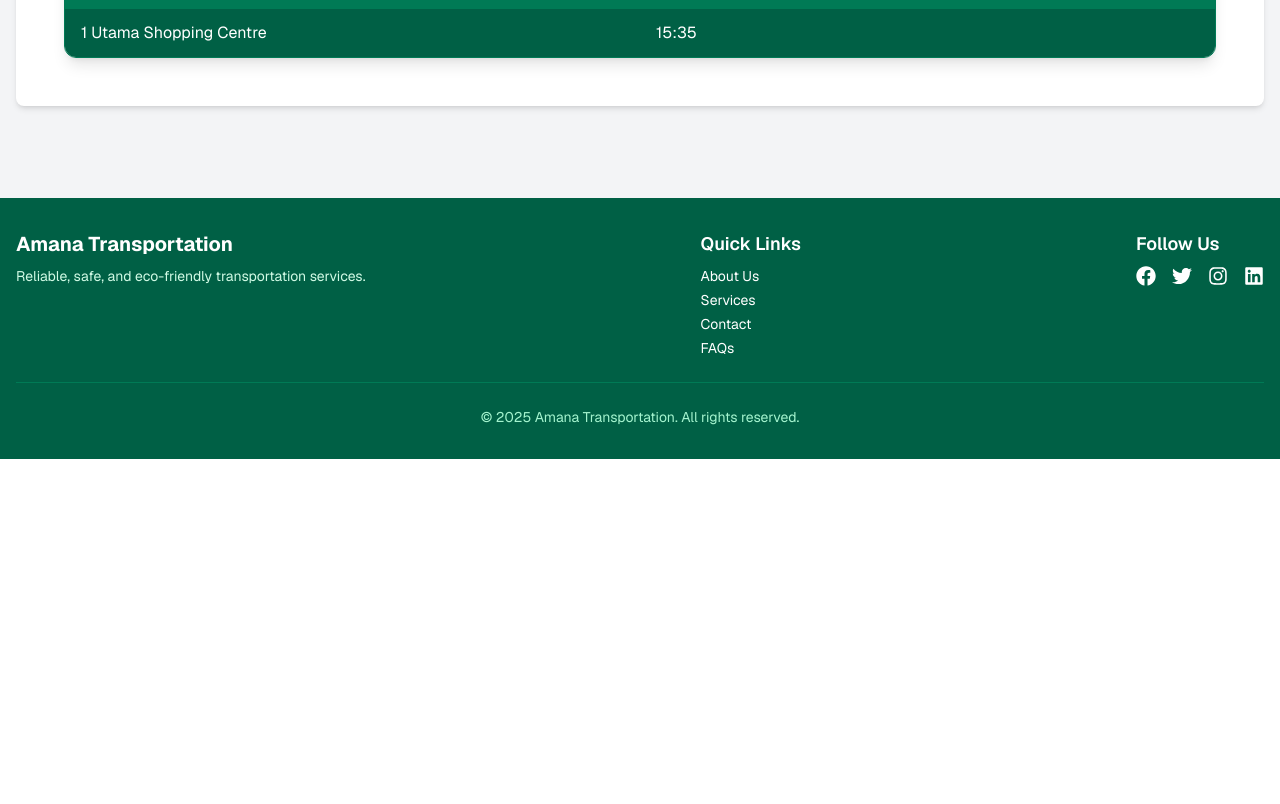
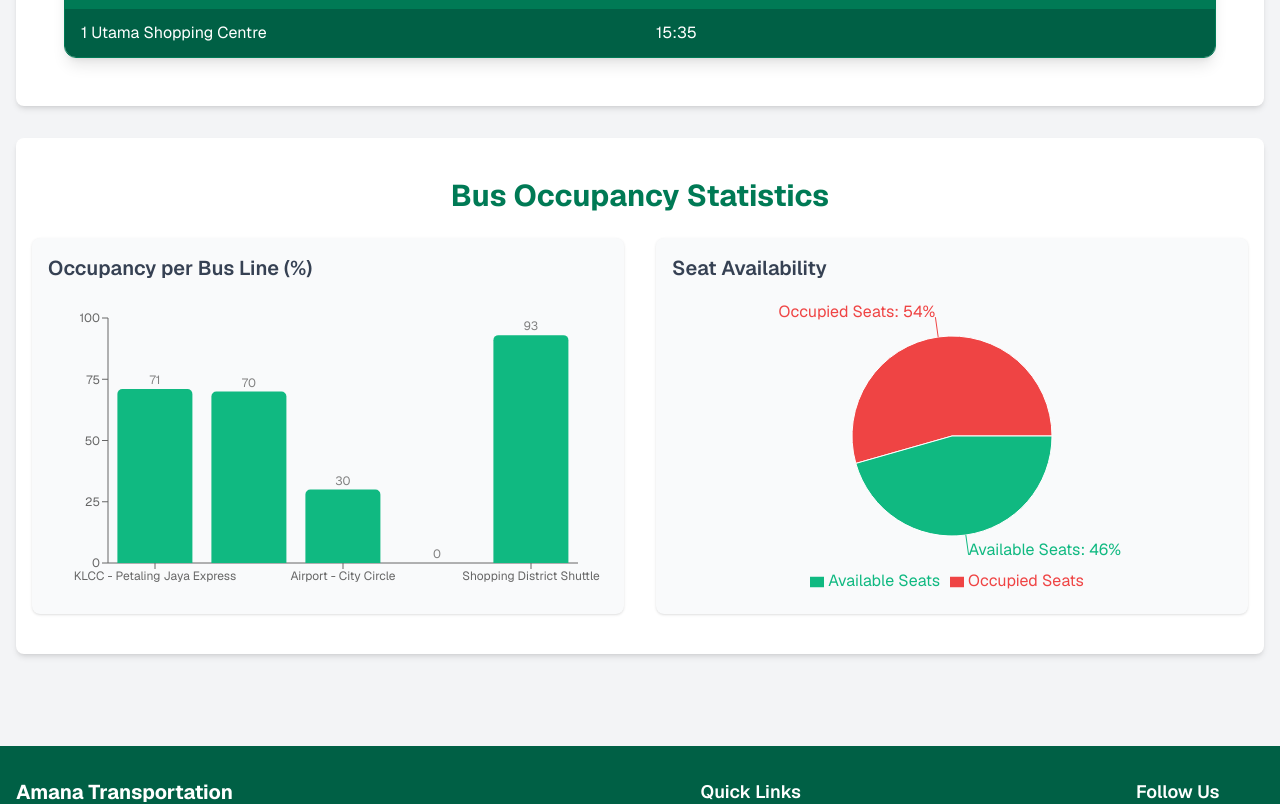
Before and after one commit to Amana-Full-Stack-Development-Bootcamp/Unit-02-AI-Blitz-Amana-Transportation-Assignment, a Next.js app: page / in a window 1280 px wide. Shown: the part 1720-2524 px from the top of the page. Before the commit the page ends 2179 px from the top, so only its background shows below. Built offline with nearby package versions, Linux system fonts and the light colour scheme.

Commit message:
feat: add BusStatistics component with bar and pie charts for bus occupancy

```diff
--- /dev/null
+++ b/app/components/BusStatistics.tsx
@@ -0,0 +1,112 @@
+"use client";
+
+import React from "react";
+import {
+  Bar,
+  BarChart,
+  Cell,
+  Legend,
+  Pie,
+  PieChart,
+  ResponsiveContainer,
+  Tooltip,
+  XAxis,
+  YAxis,
+} from "recharts";
+import { BusLine, OperationalSummary } from "../data/amanaData";
+
+interface BusStatisticsProps {
+  busLines: BusLine[];
+  operationalSummary: OperationalSummary;
+}
+
+const COLORS = ["#10B981", "#FBBF24", "#EF4444"]; // green, yellow, red
+
+const BusStatistics: React.FC<BusStatisticsProps> = ({
+  busLines,
+  operationalSummary,
+}) => {
+  // Data for bar chart
+  const barData = busLines.map((bus: BusLine) => ({
+    name: bus.name,
+    occupancy: bus.passengers.utilization_percentage,
+  }));
+
+  // Data for pie chart
+  const pieData = [
+    {
+      name: "Occupied Seats",
+      value: operationalSummary.current_passengers,
+    },
+    {
+      name: "Available Seats",
+      value:
+        operationalSummary.total_capacity -
+        operationalSummary.current_passengers,
+    },
+  ];
+
+  return (
+    <section className="bg-white text-gray-800 py-10 px-4 mt-8 rounded-lg shadow-md">
+      <div className="container mx-auto">
+        <h2 className="text-3xl font-bold text-emerald-700 mb-6 text-center">
+          Bus Occupancy Statistics
+        </h2>
+
+        <div className="grid grid-cols-1 md:grid-cols-2 gap-8">
+          {/* Bar Chart */}
+          <div className="bg-gray-50 p-4 rounded-lg shadow-sm">
+            <h3 className="text-xl font-semibold mb-4 text-gray-700">
+              Occupancy per Bus Line (%)
+            </h3>
+            <ResponsiveContainer width="100%" height={300}>
+              <BarChart
+                data={barData}
+                margin={{ top: 20, right: 30, left: 0, bottom: 5 }}
+              >
+                <XAxis dataKey="name" tick={{ fontSize: 12 }} />
+                <YAxis tick={{ fontSize: 12 }} />
+                <Tooltip />
+                <Bar
+                  dataKey="occupancy"
+                  fill="#10B981"
+                  radius={[5, 5, 0, 0]}
+                  label={{ position: "top", fontSize: 12 }}
+                />
+              </BarChart>
+            </ResponsiveContainer>
+          </div>
+
+          {/* Pie Chart */}
+          <div className="bg-gray-50 p-4 rounded-lg shadow-sm">
+            <h3 className="text-xl font-semibold mb-4 text-gray-700">
+              Seat Availability
+            </h3>
+            <ResponsiveContainer width="100%" height={300}>
+              <PieChart>
+                <Pie
+                  data={pieData}
+                  dataKey="value"
+                  nameKey="name"
+                  cx="50%"
+                  cy="50%"
+                  outerRadius={100}
+                  label={({ name, percent }) =>
+                    `${name}: ${((percent as number) * 100).toFixed(0)}%`
+                  }
+                >
+                  <Cell fill="#EF4444" />
+                  <Cell fill="#10B981" />
+                </Pie>
+                <Legend verticalAlign="bottom" />
+                <Tooltip formatter={(value: number) => `${value} seats`} />
+              </PieChart>
+            </ResponsiveContainer>
+          </div>
+        </div>
+      </div>
+    </section>
+  );
+};
+
+export default BusStatistics;
--- a/app/page.tsx
+++ b/app/page.tsx
@@ -2,6 +2,7 @@
 
 import dynamic from "next/dynamic";
 import { useEffect, useState } from "react";
+import BusStatistics from "./components/BusStatistics";
 import BusStopTable from "./components/BusStopTable";
 import Footer from "./components/Footer";
 import Header from "./components/Header";
@@ -31,6 +32,10 @@ export default function Home() {
           </h2>
           <BusStopTable busLines={amanaData.bus_lines} />
         </section>
+        <BusStatistics
+          busLines={amanaData.bus_lines}
+          operationalSummary={amanaData.operational_summary}
+        />
       </main>
       <Footer />
     </div>
--- a/package.json
+++ b/package.json
@@ -13,7 +13,8 @@
     "react": "19.1.0",
     "react-dom": "19.1.0",
     "react-icons": "^5.5.0",
-    "react-leaflet": "^5.0.0"
+    "react-leaflet": "^5.0.0",
+    "recharts": "^3.2.1"
   },
   "devDependencies": {
     "@tailwindcss/postcss": "^4",
```
Also changed, not shown: 1 other file (tests, documents, lock files or other folders).
